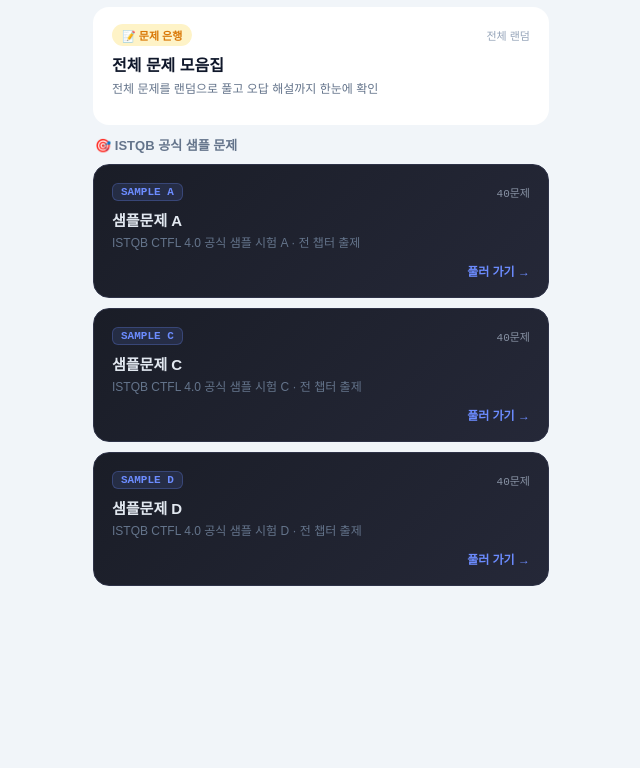
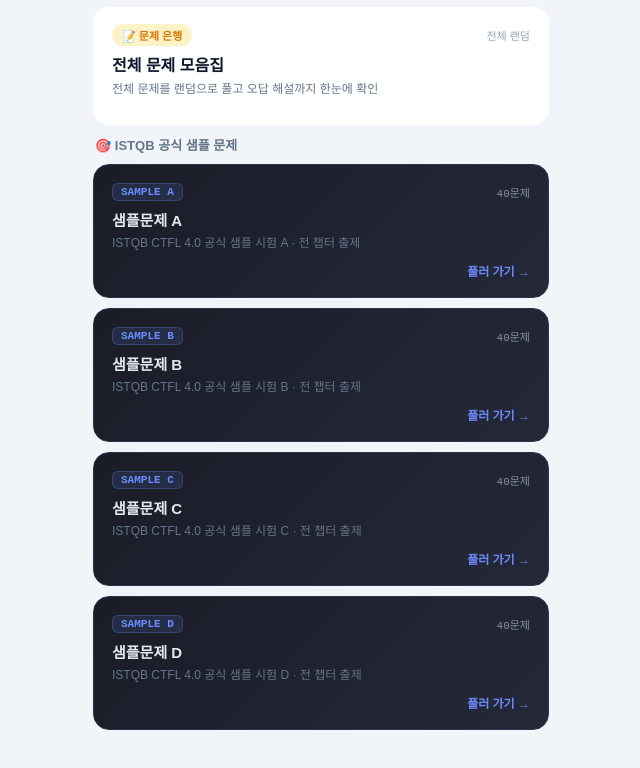
Before and after one commit to hyupsang-yu/ISTQB-STDY-QUIZ, a plain HTML site: page index.html in a window 1280 px wide. Shown: the part 1637-2405 px from the top of the page, without its empty margins (319-959 px from the left). Before the commit the page ends 2295 px from the top, so only its background shows below. Drawn offline with Linux system fonts and the light colour scheme.

Commit message:
Add files via upload

```diff
--- a/index.html
+++ b/index.html
@@ -237,6 +237,16 @@
         <div class="sample-arrow">풀러 가기 →</div>
       </a>
 
+      <a href="sample-b-quiz.html" class="sample-card">
+        <div class="sample-card-top">
+          <span class="sample-badge">SAMPLE B</span>
+          <span class="sample-count">40문제</span>
+        </div>
+        <div class="sample-title">샘플문제 B</div>
+        <div class="sample-desc">ISTQB CTFL 4.0 공식 샘플 시험 B · 전 챕터 출제</div>
+        <div class="sample-arrow">풀러 가기 →</div>
+      </a>
+
       <a href="istqb-sample-c.html" class="sample-card">
         <div class="sample-card-top">
           <span class="sample-badge">SAMPLE C</span>
```
